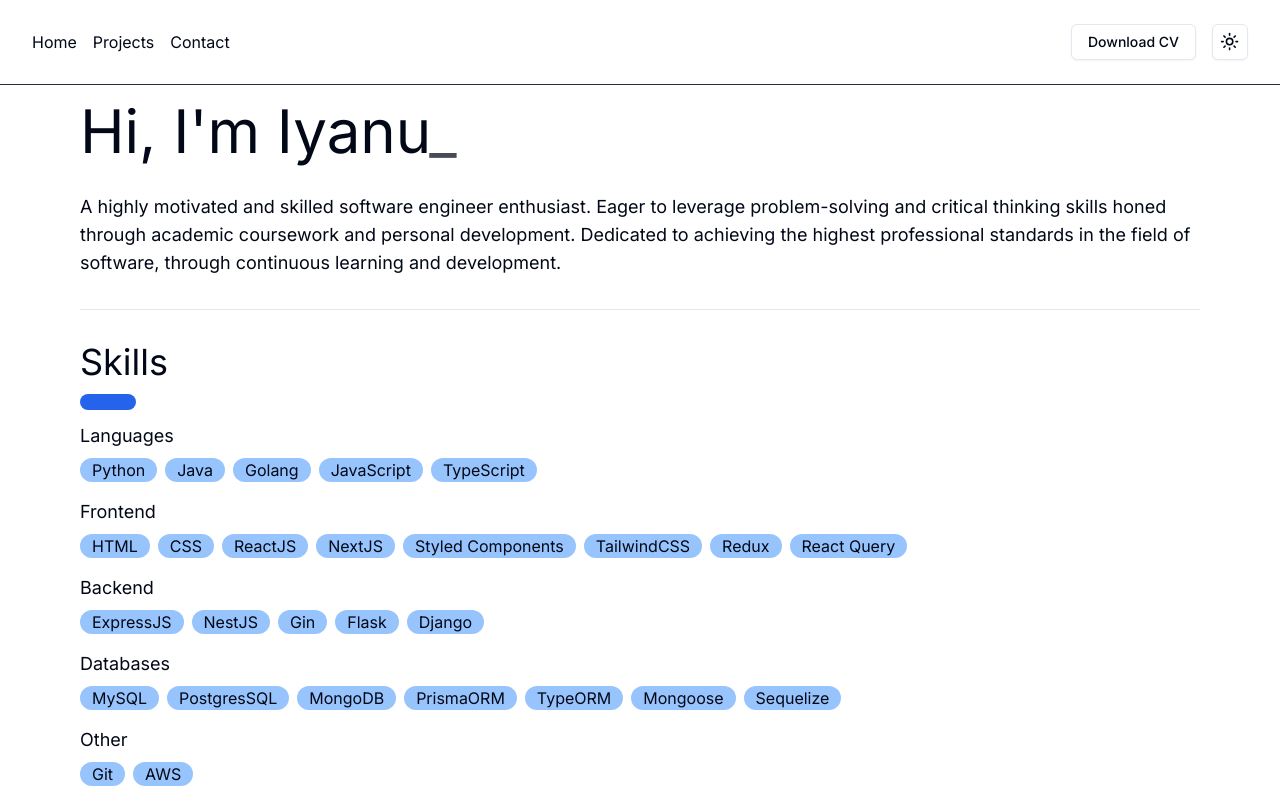
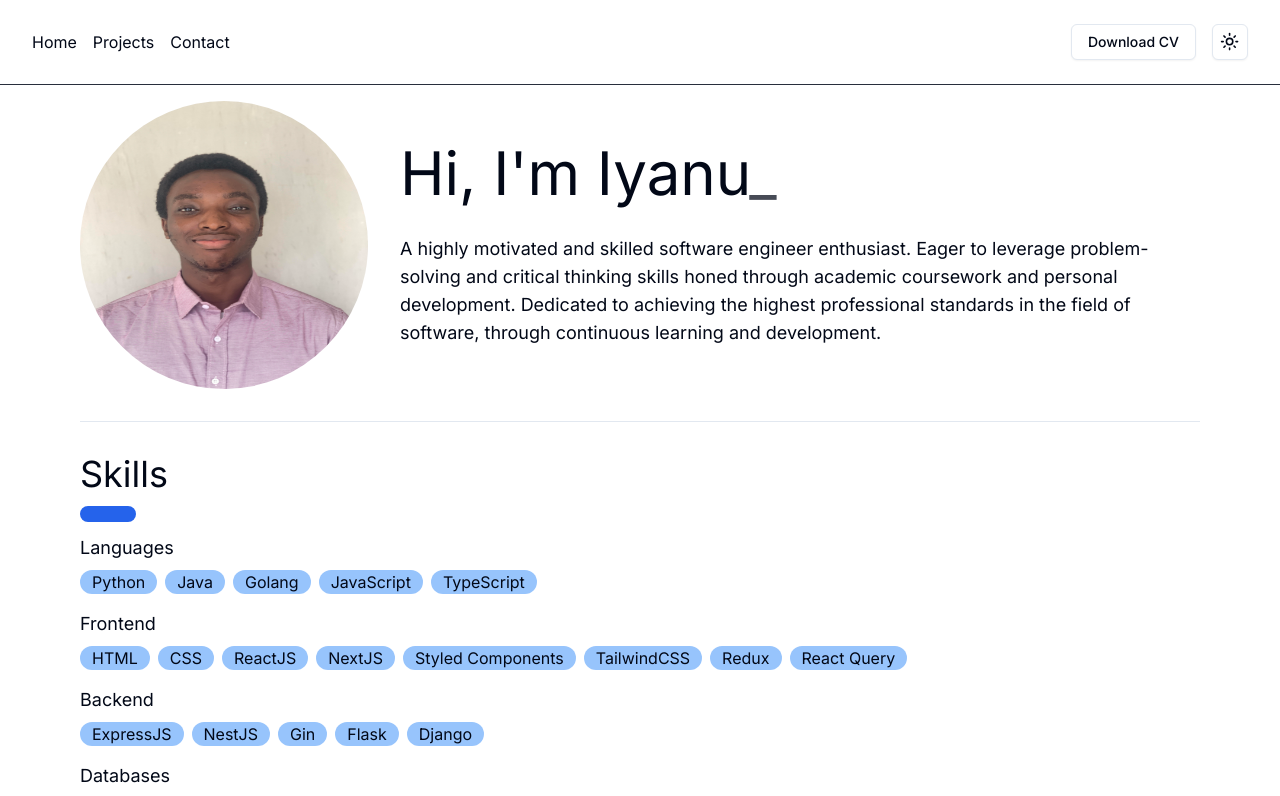
Before and after one commit to Aiyanu/portfolio_aiyanu, a Next.js app: page / in a window 1280 px wide. Shown: the top 796 px of the page. Built offline with nearby package versions, Linux system fonts and the light colour scheme.

Commit message:
fixed captcha converted from v3 to v2

```diff
--- a/src/app/api/contact/route.ts
+++ b/src/app/api/contact/route.ts
@@ -27,6 +27,7 @@ export async function POST(req: Request) {
   if (isValid) {
     const emailContent = `
       <div style="font-family: Arial, sans-serif; line-height: 1.6;">
+        <h2 style="color: #333;">${subject}</h2>
         <h2 style="color: #333;">New Contact Form Submission</h2>
         <p><strong>Name:</strong> ${name}</p>
         <p><strong>Email:</strong> ${email}</p>
@@ -52,7 +53,7 @@ export async function POST(req: Request) {
     const mailOptions = {
       from: email,
       to: process.env.RECEIVER_EMAIL,
-      subject: subject,
+      subject: "Portfolio Email",
       html: emailContent,
     };
 
--- a/src/components/ContactForm.tsx
+++ b/src/components/ContactForm.tsx
@@ -21,11 +21,12 @@ const formSchema = z.object({
   email: z.string().email().toLowerCase(),
   name: z.string().min(2).max(50).trim(),
   subject: z.string().min(2).max(50).trim(),
-  message: z.string().min(2).max(60),
+  message: z.string().max(60),
 });
 
 const ContactForm = () => {
   const [captchaToken, setCaptchaToken] = useState<string>("");
+  const sitekey = process.env.RECAPTCHA_SITE_KEY!;
 
   const form = useForm<z.infer<typeof formSchema>>({
     resolver: zodResolver(formSchema),
@@ -45,6 +46,12 @@ const ContactForm = () => {
 
   async function onSubmit(values: z.infer<typeof formSchema>) {
     // Validate captcha token before submission
+    const { name, subject, email, message } = values;
+
+    if (!name || !subject || !email || !message) {
+      toast("Please Complete all field");
+      return;
+    }
     if (!captchaToken) {
       toast("Please complete the CAPTCHA.");
       return;
@@ -74,7 +81,8 @@ const ContactForm = () => {
   return (
     <Form {...form}>
       <form onSubmit={form.handleSubmit(onSubmit)} className="space-y-2">
-        {["name", "email", "subject", "message"].map((name, index) => (
+        {["name", "email", "subject", "message"].map((name, index) => {
+          return (
             <FormField
               key={index}
               control={form.control}
@@ -94,9 +102,10 @@ const ContactForm = () => {
                 </FormItem>
               )}
             />
-        ))}
+          );
+        })}
         <ReCAPTCHA
-          sitekey={process.env.RECAPTCHA_SITE_KEY!}
+          sitekey={"6LfMfisqAAAAAC3o2Yl-z2a0PhB5U-qOgFfRCuTH"}
           onChange={handleCaptchaChange}
         />
         <Button type="submit">Submit</Button>
--- /dev/null
+++ b/src/components/Experience/ExperienceCarosel.tsx
@@ -0,0 +1,5 @@
+import React from "react";
+
+export default function ExperienceCarousel() {
+  return <div>ExperienceCarousel</div>;
+}
--- a/src/components/Summary.tsx
+++ b/src/components/Summary.tsx
@@ -2,7 +2,14 @@ import TypewriterEffect from "./TypewriterEffect";
 
 export default function Summary() {
   return (
-    <div className="h-full flex flex-1 items-center justify-center gap-4">
+    <div className="h-full flex flex-1 items-center justify-center gap-8">
+      <div>
+        <img
+          src="/assets/profile.jpg"
+          className="rounded-full size-72"
+          alt=""
+        />
+      </div>
       <div className="flex-1">
         <h1 className="text-6xl mb-8">
           <TypewriterEffect text={"Hi, I'm Iyanu"} />
```
Also changed, not shown: projects.json (deleted), 1 other file (tests, documents, lock files or other folders). Lines whose indentation alone changed are shown as unchanged.
